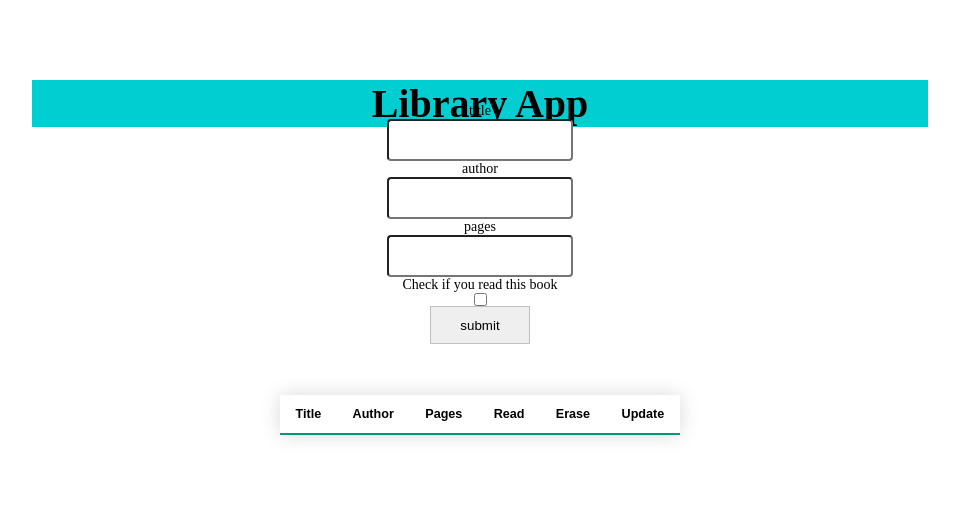
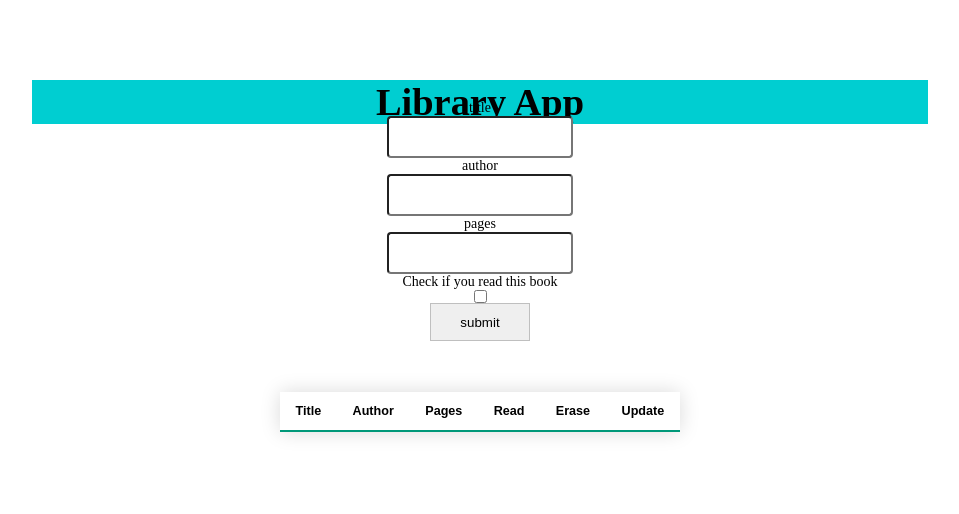
Before and after one commit to JasemDuncan/Library-App, a website: page index.html in a window 1280 px wide. Shown: the whole page, without its empty margins (160-1119 px from the left). Drawn offline with Linux system fonts and the light colour scheme.

Commit message:
update linters

```diff
--- a/assets/style/style.css
+++ b/assets/style/style.css
@@ -33,7 +33,7 @@ body {
   align-items: center;
   background-color: darkturquoise;
   width: 100%;
-  font-size: min(max(70px, 4vw), 40px);
+  font-size: 3vw;
   font-weight: 600;
 }
 
```
